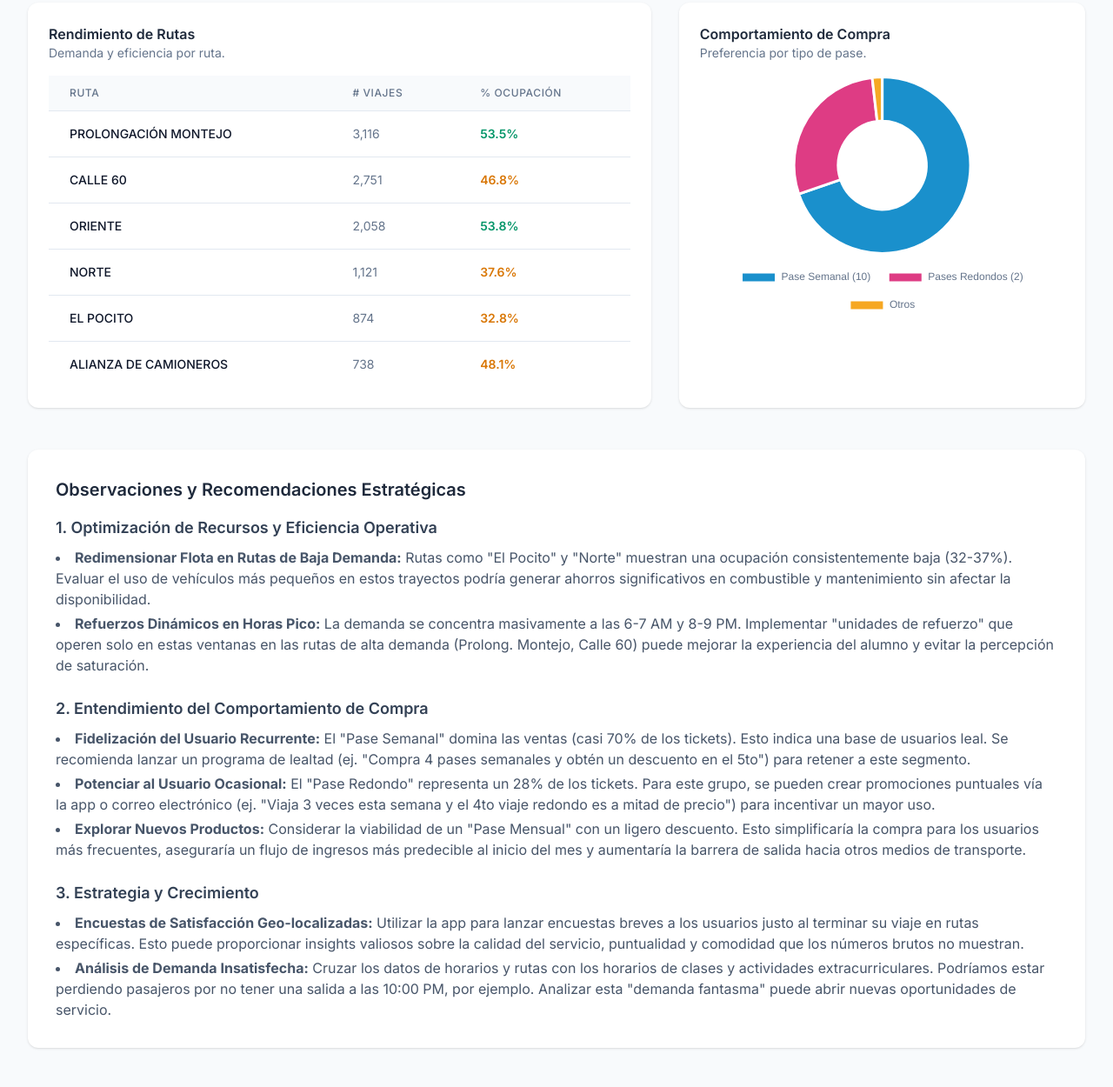
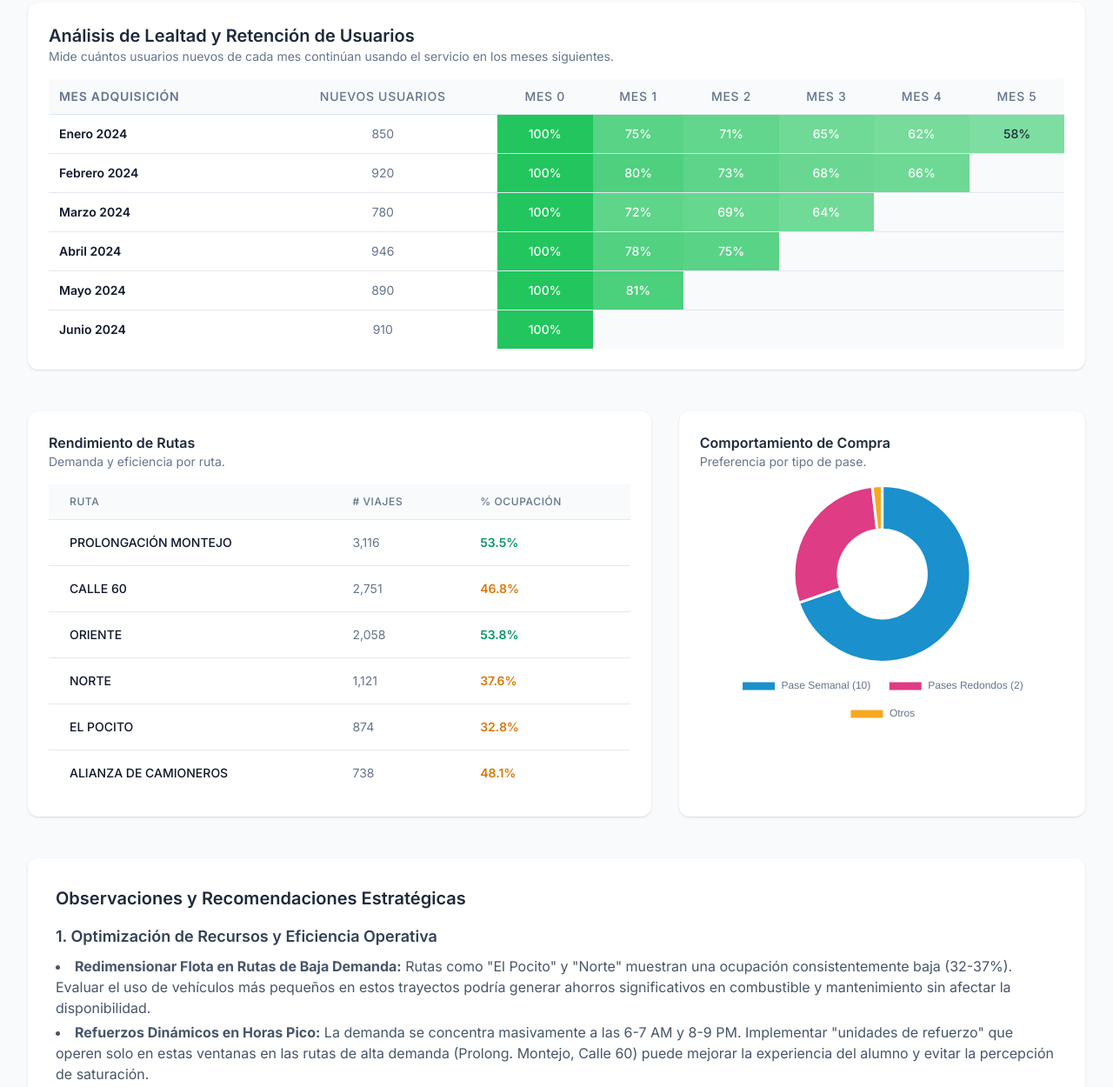
Before and after one commit to gabrielaalzina-hub/mayabus-dashboard, a plain HTML site: page index.html in a window 1280 px wide. Shown: the part 1135-2385 px from the top of the page at 87% size. Drawn offline with nearby package versions, Linux system fonts and the light colour scheme.

Commit message:
Update index.html

```diff
--- a/index.html
+++ b/index.html
@@ -41,6 +41,15 @@
             transition: opacity 0.5s, transform 0.5s;
             transform: translateY(-20px);
         }
+        .cohort-table td, .cohort-table th {
+            text-align: center;
+            padding: 0.75rem;
+            font-size: 0.875rem;
+        }
+        .cohort-table .cohort-label {
+            text-align: left;
+            font-weight: 600;
+        }
     </style>
 </head>
 <body class="text-slate-800">
@@ -51,8 +60,8 @@
     <!-- Header -->
     <header class="bg-white shadow-sm">
         <div class="max-w-7xl mx-auto py-6 px-4 sm:px-6 lg:px-8">
-            <h1 class="text-3xl font-bold leading-tight text-slate-900">Dashboard de Operaciones de Transporte</h1>
-            <p class="mt-1 text-sm text-slate-500">Análisis de Comportamiento de Alumnos | Periodo: Abril 2024</p>
+            <h1 class="text-3xl font-bold leading-tight text-slate-900">Dashboard Estratégico y de Operaciones</h1>
+            <p class="mt-1 text-sm text-slate-500">Análisis de Comportamiento y Retención de Usuarios</p>
         </div>
     </header>
 
@@ -71,13 +80,11 @@
                                 <svg xmlns="http://www.w3.org/2000/svg" width="20" height="20" viewBox="0 0 24 24" fill="none" stroke="currentColor" stroke-width="2" stroke-linecap="round" stroke-linejoin="round"><path d="M21 15v4a2 2 0 0 1-2 2H5a2 2 0 0 1-2-2v-4"/><polyline points="17 8 12 3 7 8"/><line x1="12" y1="3" x2="12" y2="15"/></svg>
                                 Archivo Tickets
                             </button>
-
                             <input type="file" id="input-servicios" class="hidden" accept=".csv">
                             <button id="upload-servicios" class="file-upload-btn">
                                 <svg xmlns="http://www.w3.org/2000/svg" width="20" height="20" viewBox="0 0 24 24" fill="none" stroke="currentColor" stroke-width="2" stroke-linecap="round" stroke-linejoin="round"><path d="M21 15v4a2 2 0 0 1-2 2H5a2 2 0 0 1-2-2v-4"/><polyline points="17 8 12 3 7 8"/><line x1="12" y1="3" x2="12" y2="15"/></svg>
                                 Archivo Servicios
                             </button>
-
                             <input type="file" id="input-validaciones" class="hidden" accept=".csv">
                             <button id="upload-validaciones" class="file-upload-btn">
                                 <svg xmlns="http://www.w3.org/2000/svg" width="20" height="20" viewBox="0 0 24 24" fill="none" stroke="currentColor" stroke-width="2" stroke-linecap="round" stroke-linejoin="round"><path d="M21 15v4a2 2 0 0 1-2 2H5a2 2 0 0 1-2-2v-4"/><polyline points="17 8 12 3 7 8"/><line x1="12" y1="3" x2="12" y2="15"/></svg>
@@ -87,28 +94,30 @@
                     </div>
                     <!-- Filtros -->
                     <div>
-                        <h3 class="text-lg font-semibold text-slate-800 mb-3">Filtrar por Fecha y Horario</h3>
-                        <div class="grid grid-cols-2 sm:grid-cols-4 gap-4">
+                        <h3 class="text-lg font-semibold text-slate-800 mb-3">Filtros Globales</h3>
+                        <div class="grid grid-cols-2 sm:grid-cols-3 md:grid-cols-5 gap-4">
                             <select id="filtro-ano" class="w-full rounded-md border-slate-300 shadow-sm focus:border-indigo-300 focus:ring focus:ring-indigo-200 focus:ring-opacity-50">
-                                <option value="todos">Todos</option>
-                                <option value="2024">2024</option>
-                                <option value="2023">2023</option>
+                                <option value="todos">Año: Todos</option>
+                                <option value="2024" selected>Año: 2024</option>
+                                <option value="2023">Año: 2023</option>
                             </select>
                             <select id="filtro-mes" class="w-full rounded-md border-slate-300 shadow-sm focus:border-indigo-300 focus:ring focus:ring-indigo-200 focus:ring-opacity-50">
-                                <option value="todos">Todos</option>
+                                <option value="todos">Mes: Todos</option>
                                 <option value="4">Abril</option>
-                                <option value="5">Mayo</option>
-                                <option value="6">Junio</option>
                             </select>
                             <select id="filtro-dia" class="w-full rounded-md border-slate-300 shadow-sm focus:border-indigo-300 focus:ring focus:ring-indigo-200 focus:ring-opacity-50">
-                                <option value="todos">Todos</option>
-                                <!-- Días se podrían poblar dinámicamente -->
+                                <option value="todos">Día: Todos</option>
                             </select>
                             <select id="filtro-horario" class="w-full rounded-md border-slate-300 shadow-sm focus:border-indigo-300 focus:ring focus:ring-indigo-200 focus:ring-opacity-50">
-                                <option value="todos">Todos</option>
-                                <option value="manana">Mañana (6-12)</option>
-                                <option value="tarde">Tarde (12-18)</option>
-                                <option value="noche">Noche (18-23)</option>
+                                <option value="todos">Turno: Todos</option>
+                                <option value="manana">Mañana</option>
+                                <option value="tarde">Tarde</option>
+                                <option value="noche">Noche</option>
+                            </select>
+                            <select id="filtro-tipo-usuario" class="w-full rounded-md border-slate-300 shadow-sm focus:border-indigo-300 focus:ring focus:ring-indigo-200 focus:ring-opacity-50">
+                                <option value="todos">Usuario: Todos</option>
+                                <option value="estudiante">Estudiante</option>
+                                <option value="colaborador">Colaborador</option>
                             </select>
                         </div>
                     </div>
@@ -126,12 +135,21 @@
                 </div>
             </section>
 
-            <!-- Gráficos de Análisis de Demanda -->
+            <!-- Análisis de Demanda y Uso -->
             <section id="analisis-demanda" class="mt-12">
                 <h2 class="text-xl font-semibold text-slate-700 mb-4">Análisis de Demanda y Uso</h2>
                 <div class="grid grid-cols-1 lg:grid-cols-2 gap-8">
                     <div class="bg-white rounded-xl shadow p-6"><h3 class="font-semibold text-slate-800">Viajes por Día del Mes</h3><p class="text-sm text-slate-500 mb-4">Patrones de uso semanales.</p><div class="chart-container"><canvas id="viajesPorDiaChart"></canvas></div></div>
                     <div class="bg-white rounded-xl shadow p-6"><h3 class="font-semibold text-slate-800">Horas de Mayor Afluencia</h3><p class="text-sm text-slate-500 mb-4">Identifica las horas pico.</p><div class="chart-container"><canvas id="viajesPorHoraChart"></canvas></div></div>
+                </div>
+            </section>
+
+            <!-- Análisis de Retención de Usuarios (Cohorts) -->
+            <section id="analisis-retencion" class="mt-12">
+                <div class="bg-white rounded-xl shadow p-6">
+                    <h2 class="text-xl font-semibold text-slate-800">Análisis de Lealtad y Retención de Usuarios</h2>
+                    <p class="text-sm text-slate-500 mb-4">Mide cuántos usuarios nuevos de cada mes continúan usando el servicio en los meses siguientes.</p>
+                    <div id="cohort-table-container" class="overflow-x-auto"></div>
                 </div>
             </section>
 
@@ -156,18 +174,17 @@
                             </ul>
                         </div>
                         <div>
-                            <h3 class="text-lg font-semibold text-slate-700 mb-2">2. Entendimiento del Comportamiento de Compra</h3>
+                            <h3 class="text-lg font-semibold text-slate-700 mb-2">2. Entendimiento del Comportamiento de Compra y Retención</h3>
                             <ul class="list-disc list-inside space-y-1">
-                                <li><strong>Fidelización del Usuario Recurrente:</strong> El "Pase Semanal" domina las ventas (casi 70% de los tickets). Esto indica una base de usuarios leal. Se recomienda lanzar un programa de lealtad (ej. "Compra 4 pases semanales y obtén un descuento en el 5to") para retener a este segmento.</li>
-                                <li><strong>Potenciar al Usuario Ocasional:</strong> El "Pase Redondo" representa un 28% de los tickets. Para este grupo, se pueden crear promociones puntuales vía la app o correo electrónico (ej. "Viaja 3 veces esta semana y el 4to viaje redondo es a mitad de precio") para incentivar un mayor uso.</li>
-                                <li><strong>Explorar Nuevos Productos:</strong> Considerar la viabilidad de un "Pase Mensual" con un ligero descuento. Esto simplificaría la compra para los usuarios más frecuentes, aseguraría un flujo de ingresos más predecible al inicio del mes y aumentaría la barrera de salida hacia otros medios de transporte.</li>
+                                <li><strong>Fidelización del Usuario Recurrente:</strong> El "Pase Semanal" domina las ventas (casi 70% de los tickets). Esto indica una base de usuarios leal. El análisis de cohortes confirma una buena retención inicial (~78%), pero muestra una ligera caída en el tercer mes. Se recomienda lanzar un programa de lealtad para fortalecer la retención a largo plazo.</li>
+                                <li><strong>Explorar Nuevos Productos:</strong> Considerar la viabilidad de un "Pase Mensual". Esto simplificaría la compra para los usuarios más frecuentes, aseguraría un flujo de ingresos más predecible y podría mejorar las tasas de retención del Mes 2 en adelante.</li>
                             </ul>
                         </div>
                          <div>
                             <h3 class="text-lg font-semibold text-slate-700 mb-2">3. Estrategia y Crecimiento</h3>
                             <ul class="list-disc list-inside space-y-1">
-                                <li><strong>Encuestas de Satisfacción Geo-localizadas:</strong> Utilizar la app para lanzar encuestas breves a los usuarios justo al terminar su viaje en rutas específicas. Esto puede proporcionar insights valiosos sobre la calidad del servicio, puntualidad y comodidad que los números brutos no muestran.</li>
-                                <li><strong>Análisis de Demanda Insatisfecha:</strong> Cruzar los datos de horarios y rutas con los horarios de clases y actividades extracurriculares. Podríamos estar perdiendo pasajeros por no tener una salida a las 10:00 PM, por ejemplo. Analizar esta "demanda fantasma" puede abrir nuevas oportunidades de servicio.</li>
+                                <li><strong>Encuestas de Satisfacción Geo-localizadas:</strong> Utilizar la app para lanzar encuestas breves a los usuarios justo al terminar su viaje en rutas específicas, especialmente en cohortes que muestran una caída en la retención.</li>
+                                <li><strong>Análisis de Demanda Insatisfecha:</strong> Cruzar los datos de horarios y rutas con los horarios de clases. Podríamos estar perdiendo pasajeros por no tener una salida a las 10:00 PM. Analizar esta "demanda fantasma" puede abrir nuevas oportunidades de servicio.</li>
                             </ul>
                         </div>
                     </div>
@@ -184,12 +201,20 @@
     </footer>
 
     <script>
-        // --- INICIO DE DATOS AGREGADOS ---
+        // --- INICIO DE DATOS SIMULADOS ---
         const viajesPorDiaData = { labels: ["01", "02", "03", "04", "05", "06", "07", "08", "09", "10", "11", "12", "13", "14", "15", "16", "17", "18", "19", "20", "21", "22", "23", "24", "25", "26", "27", "28", "29", "30"], values: [551, 608, 621, 620, 482, 10, 1, 574, 663, 624, 642, 513, 11, 0, 563, 638, 597, 631, 480, 10, 1, 570, 629, 584, 602, 473, 11, 0, 490, 510] };
         const viajesPorHoraData = { labels: ["06", "07", "08", "09", "10", "11", "12", "13", "14", "15", "16", "17", "18", "19", "20", "21", "22"], values: [2284, 1101, 384, 237, 241, 196, 429, 786, 1278, 831, 541, 497, 602, 731, 882, 609, 250] };
         const topRutasData = [ { ruta: "PROLONGACIÓN MONTEJO (LUN-VIE)", viajes: 3116, ocupacion: "53.5%" }, { ruta: "CALLE 60 (LUN-VIE)", viajes: 2751, ocupacion: "46.8%" }, { ruta: "ORIENTE (LUN-VIE)", viajes: 2058, ocupacion: "53.8%" }, { ruta: "NORTE (LUN-VIE)", viajes: 1121, ocupacion: "37.6%" }, { ruta: "EL POCITO (LUN-VIE)", viajes: 874, ocupacion: "32.8%" }, { ruta: "ALIANZA DE CAMIONEROS (LUN-VIE)", viajes: 738, ocupacion: "48.1%" } ];
         const tipoPaseData = { labels: ["Pase Semanal (10)", "Pases Redondos (2)", "Otros"], values: [12290, 5020, 321] };
-        // --- FIN DE DATOS AGREGADOS ---
+        const cohortData = [
+            { cohort: 'Enero 2024', newUsers: 850, retention: [100, 75, 71, 65, 62, 58] },
+            { cohort: 'Febrero 2024', newUsers: 920, retention: [100, 80, 73, 68, 66] },
+            { cohort: 'Marzo 2024', newUsers: 780, retention: [100, 72, 69, 64] },
+            { cohort: 'Abril 2024', newUsers: 946, retention: [100, 78, 75] },
+            { cohort: 'Mayo 2024', newUsers: 890, retention: [100, 81] },
+            { cohort: 'Junio 2024', newUsers: 910, retention: [100] },
+        ];
+        // --- FIN DE DATOS SIMULADOS ---
 
         document.addEventListener('DOMContentLoaded', () => {
 
@@ -197,16 +222,13 @@
             const setupFileUpload = (buttonId, inputId, fileType) => {
                 const button = document.getElementById(buttonId);
                 const input = document.getElementById(inputId);
-
                 button.addEventListener('click', () => input.click());
                 input.addEventListener('change', (event) => {
                     const file = event.target.files[0];
                     if (file) {
                         console.log(`Archivo de ${fileType} seleccionado:`, file.name);
                         showNotification(`"${file.name}" cargado con éxito.`);
-                        // En una aplicación real, aquí se llamaría a la función para procesar el CSV.
-                        // e.g., processCSV(file, fileType);
-                        input.value = ''; // Permite volver a cargar el mismo archivo
+                        input.value = '';
                     }
                 });
             };
@@ -223,7 +245,7 @@
                 setTimeout(() => {
                     notification.style.transform = 'translateY(-20px)';
                     notification.classList.add('opacity-0');
-                }, 4000); // La notificación se oculta después de 4 segundos
+                }, 4000);
             };
 
             // --- LÓGICA DE FILTROS ---
@@ -231,27 +253,72 @@
             document.getElementById('filtro-mes').addEventListener('change', (e) => console.log(`Filtro Mes cambiado a: ${e.target.value}`));
             document.getElementById('filtro-dia').addEventListener('change', (e) => console.log(`Filtro Día cambiado a: ${e.target.value}`));
             document.getElementById('filtro-horario').addEventListener('change', (e) => console.log(`Filtro Horario cambiado a: ${e.target.value}`));
+            document.getElementById('filtro-tipo-usuario').addEventListener('change', (e) => console.log(`Filtro Tipo de Usuario cambiado a: ${e.target.value}`));
 
             // --- LÓGICA DE GRÁFICOS ---
+            const renderCharts = () => {
                 const chartOptions = { maintainAspectRatio: false, responsive: true, scales: { y: { beginAtZero: true, grid: { color: '#e2e8f0' }, ticks: { color: '#64748b' } }, x: { grid: { display: false }, ticks: { color: '#64748b' } } }, plugins: { legend: { display: false } } };
 
-            const ctxDia = document.getElementById('viajesPorDiaChart').getContext('2d');
-            new Chart(ctxDia, { type: 'line', data: { labels: viajesPorDiaData.labels, datasets: [{ label: 'Número de Viajes', data: viajesPorDiaData.values, backgroundColor: 'rgba(59, 130, 246, 0.1)', borderColor: 'rgba(59, 130, 246, 1)', borderWidth: 2, fill: true, tension: 0.4 }] }, options: chartOptions });
-            const ctxHora = document.getElementById('viajesPorHoraChart').getContext('2d');
-            new Chart(ctxHora, { type: 'bar', data: { labels: viajesPorHoraData.labels.map(h => `${h}:00`), datasets: [{ label: 'Número de Viajes', data: viajesPorHoraData.values, backgroundColor: 'rgba(107, 33, 168, 0.8)', borderColor: 'rgba(107, 33, 168, 1)', borderWidth: 1 }] }, options: chartOptions });
-            const ctxPase = document.getElementById('tipoPaseChart').getContext('2d');
-            new Chart(ctxPase, { type: 'doughnut', data: { labels: tipoPaseData.labels, datasets: [{ label: 'Distribución de Tickets Vendidos', data: tipoPaseData.values, backgroundColor: ['rgba(2, 132, 199, 0.9)', 'rgba(219, 39, 119, 0.9)', 'rgba(245, 158, 11, 0.9)'], borderColor: '#ffffff', borderWidth: 3 }] }, options: { maintainAspectRatio: false, responsive: true, plugins: { legend: { position: 'bottom', labels: { color: '#64748b', padding: 20 } } } } });
+                new Chart(document.getElementById('viajesPorDiaChart').getContext('2d'), { type: 'line', data: { labels: viajesPorDiaData.labels, datasets: [{ label: 'Número de Viajes', data: viajesPorDiaData.values, backgroundColor: 'rgba(59, 130, 246, 0.1)', borderColor: 'rgba(59, 130, 246, 1)', borderWidth: 2, fill: true, tension: 0.4 }] }, options: chartOptions });
+                new Chart(document.getElementById('viajesPorHoraChart').getContext('2d'), { type: 'bar', data: { labels: viajesPorHoraData.labels.map(h => `${h}:00`), datasets: [{ label: 'Número de Viajes', data: viajesPorHoraData.values, backgroundColor: 'rgba(107, 33, 168, 0.8)', borderColor: 'rgba(107, 33, 168, 1)', borderWidth: 1 }] }, options: chartOptions });
+                new Chart(document.getElementById('tipoPaseChart').getContext('2d'), { type: 'doughnut', data: { labels: tipoPaseData.labels, datasets: [{ label: 'Distribución de Tickets Vendidos', data: tipoPaseData.values, backgroundColor: ['rgba(2, 132, 199, 0.9)', 'rgba(219, 39, 119, 0.9)', 'rgba(245, 158, 11, 0.9)'], borderColor: '#ffffff', borderWidth: 3 }] }, options: { maintainAspectRatio: false, responsive: true, plugins: { legend: { position: 'bottom', labels: { color: '#64748b', padding: 20 } } } } });
 
                 const rutasTableBody = document.getElementById('top-rutas-table');
+                rutasTableBody.innerHTML = ''; // Clear existing rows
                 topRutasData.forEach(ruta => {
-                const tr = document.createElement('tr');
-                tr.innerHTML = `
+                    rutasTableBody.innerHTML += `<tr>
                         <td class="px-6 py-4 whitespace-nowrap"><div class="text-sm font-medium text-slate-900">${ruta.ruta.replace(' (LUN-VIE)', '')}</div></td>
                         <td class="px-6 py-4 whitespace-nowrap text-sm text-slate-500">${ruta.viajes.toLocaleString('es-MX')}</td>
                         <td class="px-6 py-4 whitespace-nowrap text-sm"><span class="font-semibold ${parseFloat(ruta.ocupacion) > 50 ? 'text-emerald-600' : 'text-amber-600'}">${ruta.ocupacion}</span></td>
-                `;
-                rutasTableBody.appendChild(tr);
+                    </tr>`;
                 });
+            };
+
+            const renderCohortChart = (data) => {
+                const container = document.getElementById('cohort-table-container');
+                container.innerHTML = '';
+
+                const table = document.createElement('table');
+                table.className = 'min-w-full divide-y divide-slate-200 cohort-table';
+
+                const maxMonths = Math.max(...data.map(d => d.retention.length));
+
+                // Header
+                let theadHTML = `<thead class="bg-slate-50"><tr>
+                    <th class="cohort-label px-6 py-3 text-left text-xs font-medium text-slate-500 uppercase tracking-wider">Mes Adquisición</th>
+                    <th class="px-6 py-3 text-xs font-medium text-slate-500 uppercase tracking-wider">Nuevos Usuarios</th>`;
+                for (let i = 0; i < maxMonths; i++) {
+                    theadHTML += `<th class="px-6 py-3 text-xs font-medium text-slate-500 uppercase tracking-wider">Mes ${i}</th>`;
+                }
+                theadHTML += '</tr></thead>';
+
+                // Body
+                let tbodyHTML = '<tbody class="bg-white divide-y divide-slate-200">';
+                data.forEach(cohort => {
+                    tbodyHTML += `<tr>
+                        <td class="cohort-label px-6 py-4 whitespace-nowrap text-sm text-slate-900">${cohort.cohort}</td>
+                        <td class="px-6 py-4 whitespace-nowrap text-sm text-slate-500">${cohort.newUsers.toLocaleString('es-MX')}</td>`;
+
+                    cohort.retention.forEach(percentage => {
+                        const opacity = percentage / 100;
+                        const bgColor = `rgba(34, 197, 94, ${opacity})`; // Green with variable opacity
+                        tbodyHTML += `<td class="px-6 py-4 whitespace-nowrap text-sm font-medium text-slate-800" style="background-color: ${bgColor}; color: ${opacity > 0.6 ? 'white' : 'inherit'}">${percentage}%</td>`;
+                    });
+
+                    // Fill empty cells
+                    for (let i = cohort.retention.length; i < maxMonths; i++) {
+                         tbodyHTML += `<td class="bg-slate-50"></td>`;
+                    }
+                    tbodyHTML += '</tr>';
+                });
+                tbodyHTML += '</tbody>';
+
+                table.innerHTML = theadHTML + tbodyHTML;
+                container.appendChild(table);
+            };
+
+            renderCharts();
+            renderCohortChart(cohortData);
         });
     </script>
 </body>
```
Lines whose indentation alone changed are shown as unchanged.
